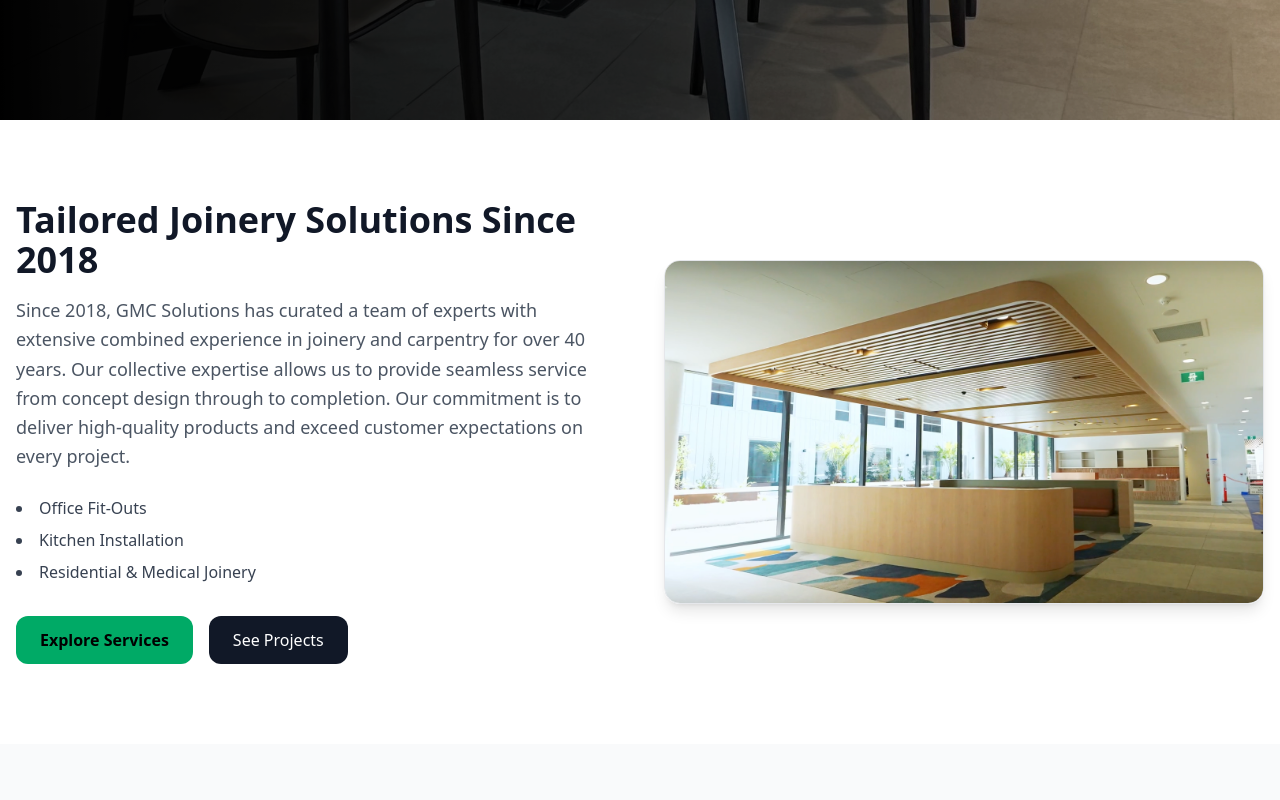
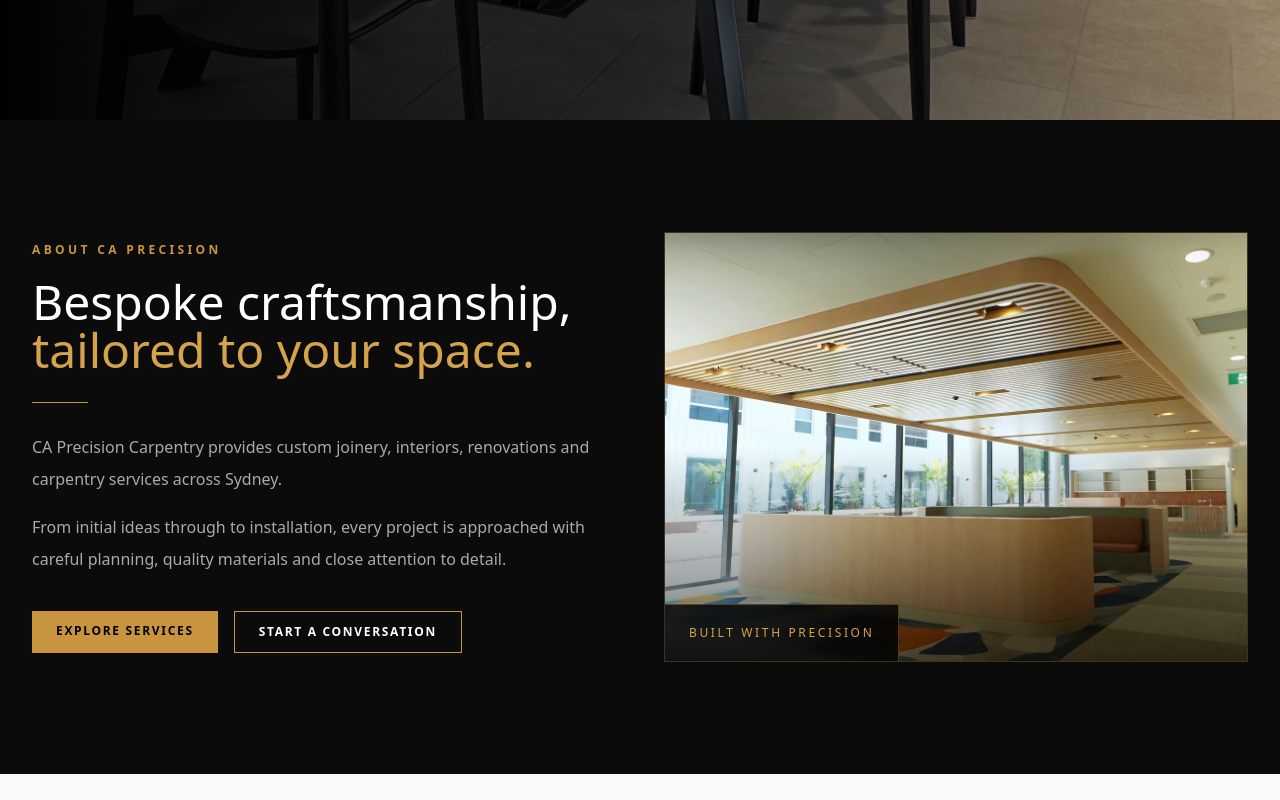
Before and after one commit to andreag-bit/ca-precision-carpentry, a React (Vite) app: page / in a window 1280 px wide. Shown: the part 680-1480 px from the top of the page. Built offline with nearby package versions, Linux system fonts and the light colour scheme.

Commit message:
Update Home.jsx

```diff
--- a/src/components/Home.jsx
+++ b/src/components/Home.jsx
@@ -1,61 +1,72 @@
 import React from 'react'
-import homeHero from '../assets/home-hero.jpg' // asegúrate que el nombre coincida con tu archivo
+import homeHero from '../assets/home-hero.jpg'
 
 export default function Home() {
-  const brandColor = "#00aa66"
-  const brandColorHover = "#00cc77"
+  return (
+    <section
+      id="home"
+      className="bg-[#0b0b0b] py-20 text-white md:py-28"
+    >
+      <div className="mx-auto max-w-7xl px-6 md:px-8">
 
-  return (
-    <section id="home" className="py-20 bg-white">
-      <div className="mx-auto max-w-7xl px-4">
-        <div className="grid md:grid-cols-2 gap-12 items-center">
+        <div className="grid gap-12 lg:grid-cols-2 lg:items-center">
 
-          {/* Columna izquierda: Historia + Highlights */}
           <div>
-            <h2 className="text-3xl md:text-4xl font-bold text-gray-900 leading-snug">
-              Tailored Joinery Solutions Since 2018
-            </h2>
-            <p className="mt-4 text-lg text-gray-600 leading-relaxed">
-              Since 2018, GMC Solutions has curated a team of experts with extensive
-              combined experience in joinery and carpentry for over 40 years.
-              Our collective expertise allows us to provide seamless service
-              from concept design through to completion.
-              Our commitment is to deliver high-quality products
-              and exceed customer expectations on every project.
+            <p className="text-xs font-semibold tracking-[0.28em] text-[#c8943f]">
+              ABOUT CA PRECISION
             </p>
 
-            <ul className="mt-6 space-y-2 text-gray-700 list-disc list-inside font-medium">
-              <li>Office Fit-Outs</li>
-              <li>Kitchen Installation</li>
-              <li>Residential & Medical Joinery</li>
-            </ul>
+            <h2 className="mt-5 max-w-xl text-4xl font-light leading-tight md:text-5xl">
+              Bespoke craftsmanship,
+              <span className="block text-[#d5a34c]">
+                tailored to your space.
+              </span>
+            </h2>
 
-            <div className="mt-8 flex gap-4">
+            <div className="mt-7 h-px w-14 bg-[#c8943f]" />
+
+            <p className="mt-7 max-w-xl text-base leading-8 text-white/65">
+              CA Precision Carpentry provides custom joinery, interiors,
+              renovations and carpentry services across Sydney.
+            </p>
+
+            <p className="mt-4 max-w-xl text-base leading-8 text-white/65">
+              From initial ideas through to installation, every project is
+              approached with careful planning, quality materials and close
+              attention to detail.
+            </p>
+
+            <div className="mt-9 flex flex-wrap gap-4">
               <a
                 href="#services"
-                className="rounded-xl px-6 py-3 font-semibold transition"
-                style={{ backgroundColor: brandColor, color: "#000000" }}
-                onMouseEnter={e => (e.currentTarget.style.backgroundColor = brandColorHover)}
-                onMouseLeave={e => (e.currentTarget.style.backgroundColor = brandColor)}
+                className="bg-[#c8943f] px-6 py-3 text-xs font-semibold tracking-[0.14em] text-black transition hover:bg-[#ddb15d]"
               >
-                Explore Services
+                EXPLORE SERVICES
               </a>
+
               <a
-                href="#projects"
-                className="rounded-xl bg-gray-900 text-white px-6 py-3 hover:bg-gray-800 transition"
+                href="#contact"
+                className="border border-[#c8943f] px-6 py-3 text-xs font-semibold tracking-[0.14em] transition hover:bg-[#c8943f] hover:text-black"
               >
-                See Projects
+                START A CONVERSATION
               </a>
             </div>
           </div>
 
-          {/* Columna derecha: Imagen */}
-          <div className="rounded-2xl overflow-hidden shadow-lg border">
+          <div className="relative min-h-[430px] overflow-hidden border border-[#b9883b]/30">
             <img
               src={homeHero}
-              alt="GMC Solutions Joinery Project"
-              className="w-full h-full object-cover"
+              alt="CA Precision Carpentry design inspiration"
+              className="absolute inset-0 h-full w-full object-cover"
             />
+
+            <div className="absolute inset-0 bg-gradient-to-t from-black/55 via-transparent to-transparent" />
+
+            <div className="absolute bottom-0 left-0 border-r border-t border-[#b9883b]/40 bg-black/80 px-6 py-5 backdrop-blur-sm">
+              <p className="text-xs tracking-[0.22em] text-[#d5a34c]">
+                BUILT WITH PRECISION
+              </p>
+            </div>
           </div>
 
         </div>
```
